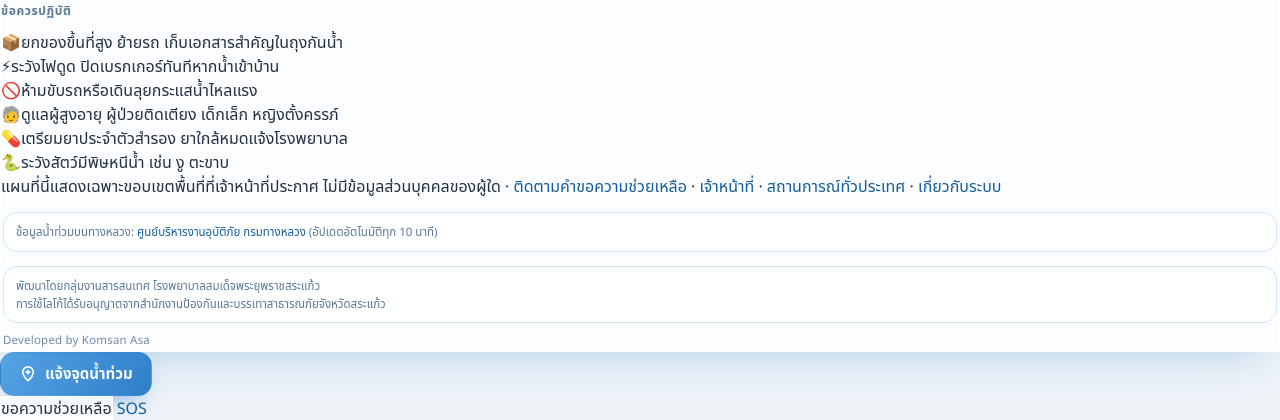
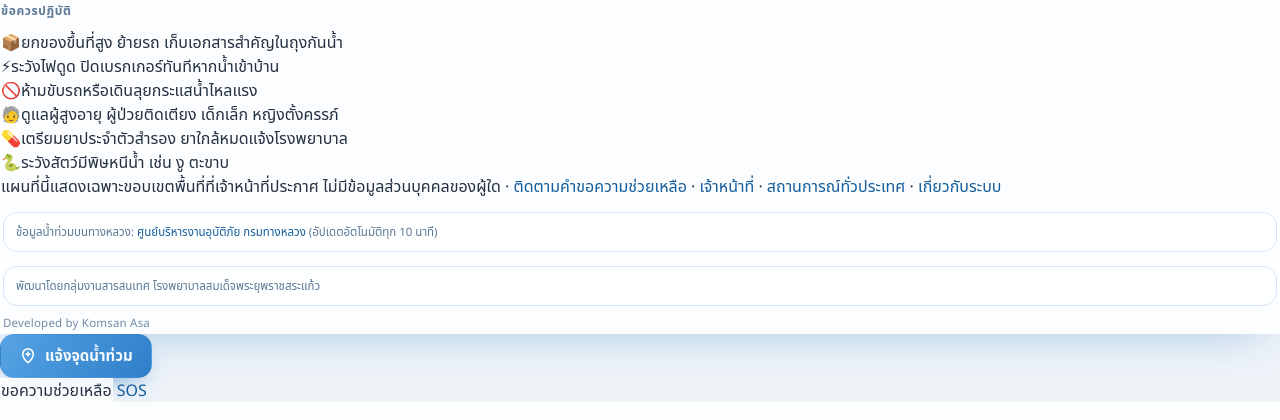
Before and after one commit to komsan-asa/Flood2026, a PHP site: template views/index/index.php in a window 1280 px wide. Shown: the part 1661-2081 px from the top of the page. Run offline with PHP 8.4, Linux system fonts and the light colour scheme; the template is opened without the code that fills it, so the values that code supplies are empty; some libraries are stand-ins or nearby versions; some web fonts are replaced.

Commit message:
หน้าแผนที่ประชาชน: เอาข้อความการอนุญาตใช้โลโก้ ปภ. ออก (โลโก้กลับเป็นแบบเดิมแล้ว)
Co-Authored-By: Claude Opus 5.5 <noreply@anthropic.com>
Claude-Session: https://claude.ai/code/session_01PdBSVD3kQfasb5ShPYNCEJ

```diff
--- a/views/index/index.php
+++ b/views/index/index.php
@@ -132,7 +132,7 @@ $icons = array(
             <span class="sk-privacy-links">· <a href="<?= URL ?>sos/status">ติดตามคำขอความช่วยเหลือ</a> · <a href="<?= URL ?>login">เจ้าหน้าที่</a> · <a href="<?= URL ?>index/situation">สถานการณ์ทั่วประเทศ</a> · <a href="<?= URL ?>index/about">เกี่ยวกับระบบ</a></span>
         </p>
         <p class="sk-credit">ข้อมูลน้ำท่วมบนทางหลวง: <a href="https://hdms.doh.go.th/dashboard" target="_blank" rel="noopener">ศูนย์บริหารงานอุบัติภัย กรมทางหลวง</a> (อัปเดตอัตโนมัติทุก 10 นาที)</p>
-        <p class="sk-credit">พัฒนาโดยกลุ่มงานสารสนเทศ โรงพยาบาลสมเด็จพระยุพราชสระแก้ว<br>การใช้โลโก้ได้รับอนุญาตจากสำนักงานป้องกันและบรรเทาสาธารณภัยจังหวัดสระแก้ว</p>
+        <p class="sk-credit">พัฒนาโดยกลุ่มงานสารสนเทศ โรงพยาบาลสมเด็จพระยุพราชสระแก้ว</p>
         <p class="sk-dev-credit">Developed by Komsan Asa</p>
     </div>
 </aside>
```
